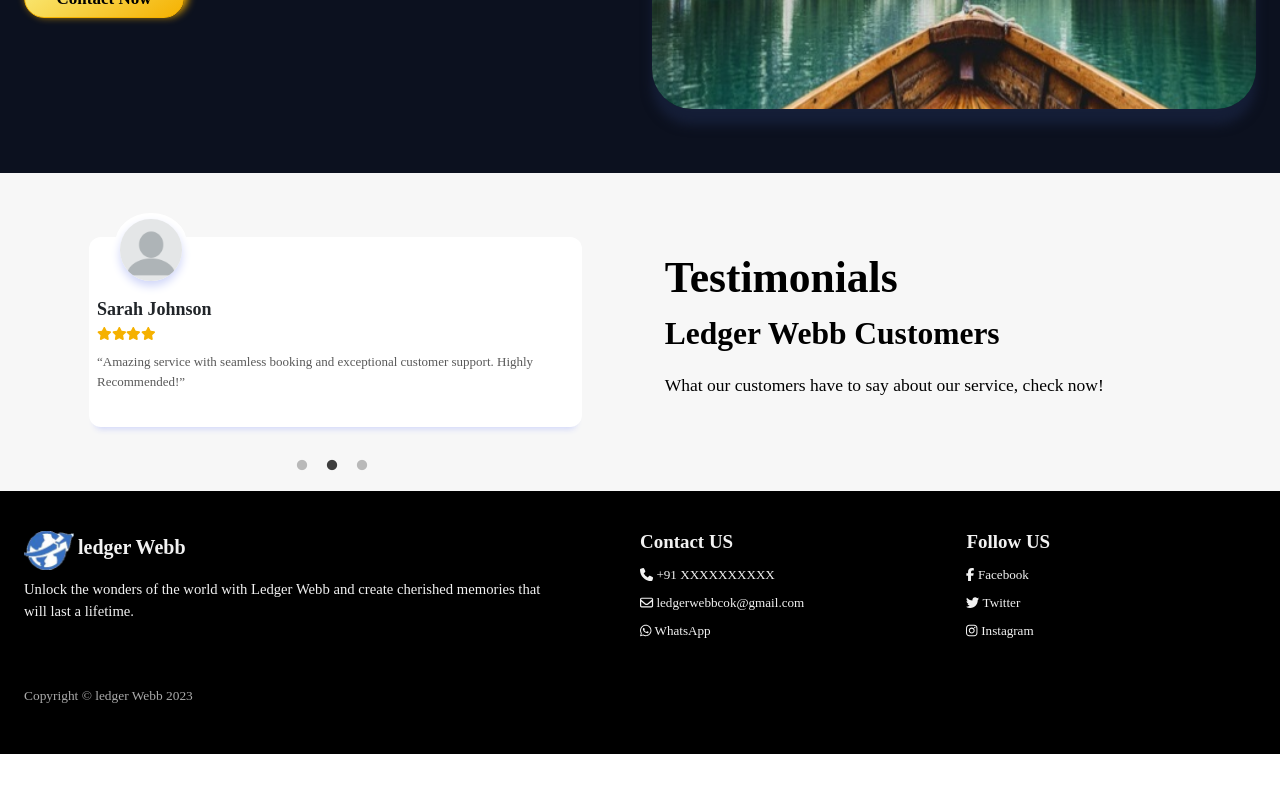
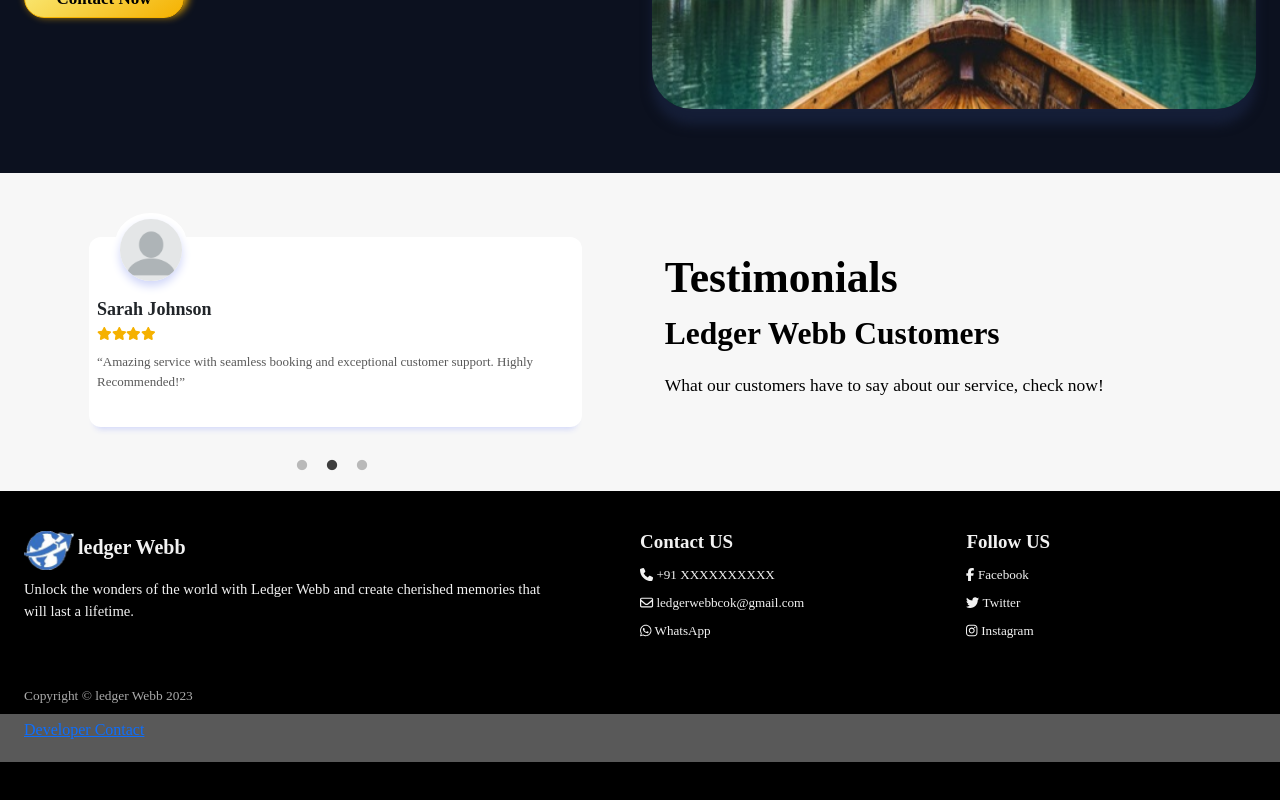
Before and after one commit to Fajarudheen-PA/ledgerWeb-travels-React, a React (Create React App) app: page / in a window 1280 px wide. Shown: the part 2025-2825 px from the top of the page. Before the commit the page ends 2779 px from the top, so only its background shows below. Built offline with nearby package versions, Linux system fonts and the light colour scheme.

Commit message:
DevContact module added to Footer.js

```diff
--- a/src/components/Footer/Footer.js
+++ b/src/components/Footer/Footer.js
@@ -5,6 +5,7 @@ import { faWhatsapp, faFacebookF, faTwitter, faInstagram } from '@fortawesome/fr
 import { faEnvelope } from '@fortawesome/free-regular-svg-icons';
 import { faPhone } from '@fortawesome/free-solid-svg-icons';
 import './Footer.scss';
+import DevContact from '../DevContact/DevContact';
 
 function Footer() {
     const waUrl = "https://wa.me/qr/7O32GILDT5YYA1";
@@ -39,6 +40,7 @@ function Footer() {
                 <p className='footer__copyright footer__copyright--font'>Copyright &copy; ledger Webb 2023</p>
             </div>
         </div>
+        <DevContact/>
     </div>
   )
 }
```
